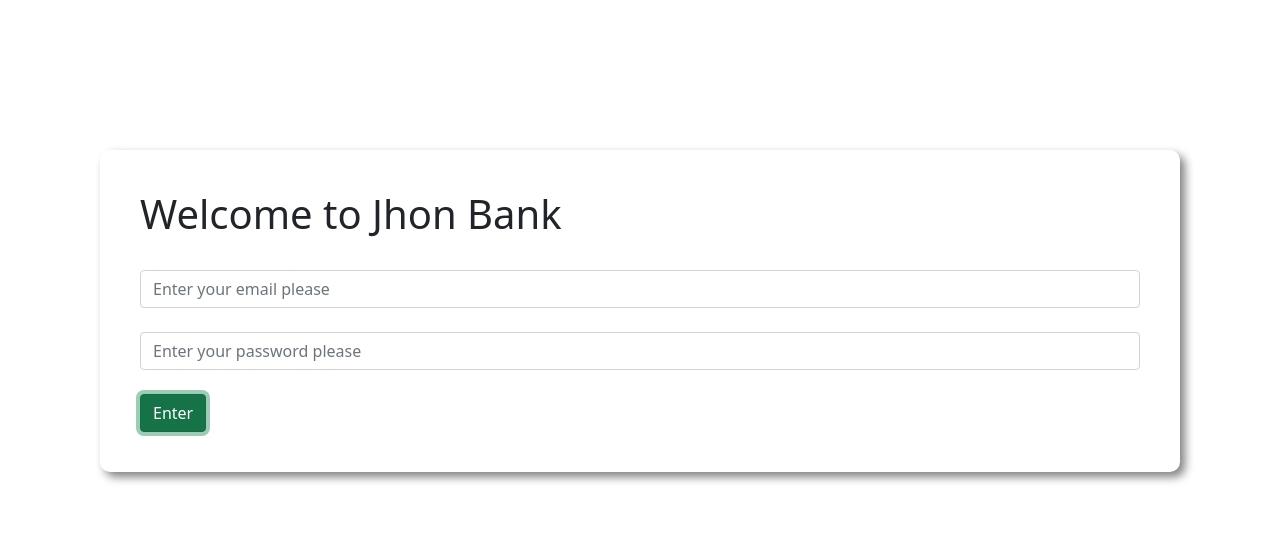
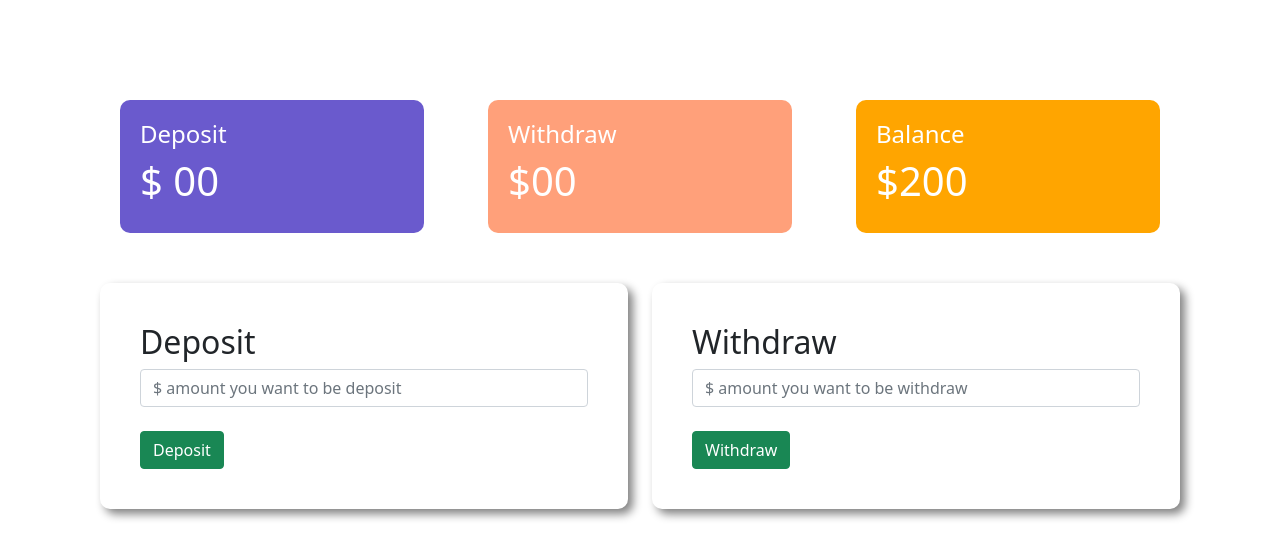
Before and after one commit to me-sajib/jhon-bank, a plain HTML site: page index.html in a window 1280 px wide. Both pictures are taken after a click on the button "Enter". Drawn offline with Linux system fonts and the light colour scheme.

Commit message:
jhon your bank all code done

```diff
--- a/index.html
+++ b/index.html
@@ -9,7 +9,7 @@
     <link rel="stylesheet" href="style.css">
 </head>
 <body>
-    <div class="login-area">
+    <div class="login-area" id="login-area">
         <div class="submit-area ">
             <h1>Welcome to Jhon Bank</h1>
             <br>
@@ -17,8 +17,106 @@
             <br>
             <input type="password" class="form-control" placeholder="Enter your password please">
             <br>
-            <button class="btn btn-success">Enter</button>
+            <button class="btn btn-success" id="login">Enter</button>
         </div>
     </div>
+    <div id="transaction">
+        <div class="transaction-area">
+            <div class="row">
+                <!-- top on the 3 box withdraw, Deposit and users amount -->
+                <div class="col-md-4">
+                    <div class="deposit status" >
+                        <h4>Deposit</h4>
+                        <h1>$ <span id="currentDeposit">00</span></h1>
+                    </div>
+                </div>
+                <div class="col-md-4">
+                    <div class="withdraw status">
+                        <h4>Withdraw</h4>
+                        <h1>$<span id="currentWithdraw">00</span></h1>
+                    </div>
+                </div>
+                <div class="col-md-4">
+                    <div class="amount status">
+                        <h4>Balance</h4>
+                        <h1>$<span id="currentBalance">200</span></h1>
+                    </div>
+                </div>
+                <!-- form withdraw and deposit -->
+                <div class="">
+                    <div class="row">
+                        <div class="col-md-6" >
+                            <div class="withdrawDeposit submit-area">
+                                <h2>Deposit</h2>
+                                <input id="depositAmount" type="number" placeholder="$ amount you want to be deposit" class="form-control">
+                                <br>
+                                <button id="addDeposit" class="btn btn-success">Deposit</button>
+                            </div>
+                        </div>
+                        <div class="col-md-6">
+                            <div class="withdrawDeposit submit-area">
+                                <h2>Withdraw</h2>
+                                <input type="number" id="amountWithdraw" placeholder="$ amount you want to be withdraw" class="form-control">
+                                <br>
+                                <button id="withdrawNow" class="btn btn-success">Withdraw</button>
+                            </div>
+                        </div>
+                    </div>
+                </div>
+            </div>
+        </div>
+    </div>
+    <script>
+        // login event code below
+         document.getElementById("login").addEventListener("click", function (){
+            const loginArea = document.getElementById("login-area");
+            loginArea.style.display = 'none';
+            const transaction = document.getElementById("transaction");
+            transaction.style.display = "block";
+        });
+
+        // adding amount code below
+        document.getElementById("addDeposit").addEventListener("click", function(){
+            const depositNumber = getInputNumber('depositAmount');
+
+            // adding deposit amount
+            updateBalance('currentDeposit', depositNumber);
+            updateBalance('currentBalance',depositNumber);
+
+            document.getElementById("depositAmount").value = "";
+        });
+
+        // withdraw amount event handler
+        document.getElementById("withdrawNow").addEventListener("click", function(){
+          const amountWithdrawNumber = getInputNumber('amountWithdraw');
+            // getting amount withdraw box
+            updateBalance('currentWithdraw', amountWithdrawNumber)
+
+            // minus to main balance
+            updateBalance('currentBalance', -1 * amountWithdrawNumber)
+
+            document.getElementById("amountWithdraw").value = "";
+        });
+
+
+// parse float number in users input
+        function getInputNumber(id){
+            const amount = document.getElementById(id).value;
+            if(amount == ""){
+                return false;
+            }
+            const amountNumber = parseFloat(amount);
+            return amountNumber;
+        }
+
+// all update balance event handler
+      function updateBalance(id, amount){
+        const current = document.getElementById(id).innerText;
+            const currentNumber = parseFloat(current);
+            const total = amount + currentNumber;
+            document.getElementById(id).innerText = total;
+      }
+
+    </script>
 </body>
 </html>
--- a/style.css
+++ b/style.css
@@ -7,3 +7,21 @@ body{
     border-radius: 10px;
     box-shadow: 5px 5px 10px grey;
 }
+#transaction{
+    display: none;
+}
+.status{
+    margin: 0 20px;
+    border-radius: 10px;
+    padding: 20px;
+    color: white;
+}
+.deposit{
+    background-color: slateblue;
+}
+.withdraw{
+    background-color: lightsalmon;
+}
+.amount{
+    background-color: orange;
+}
```
